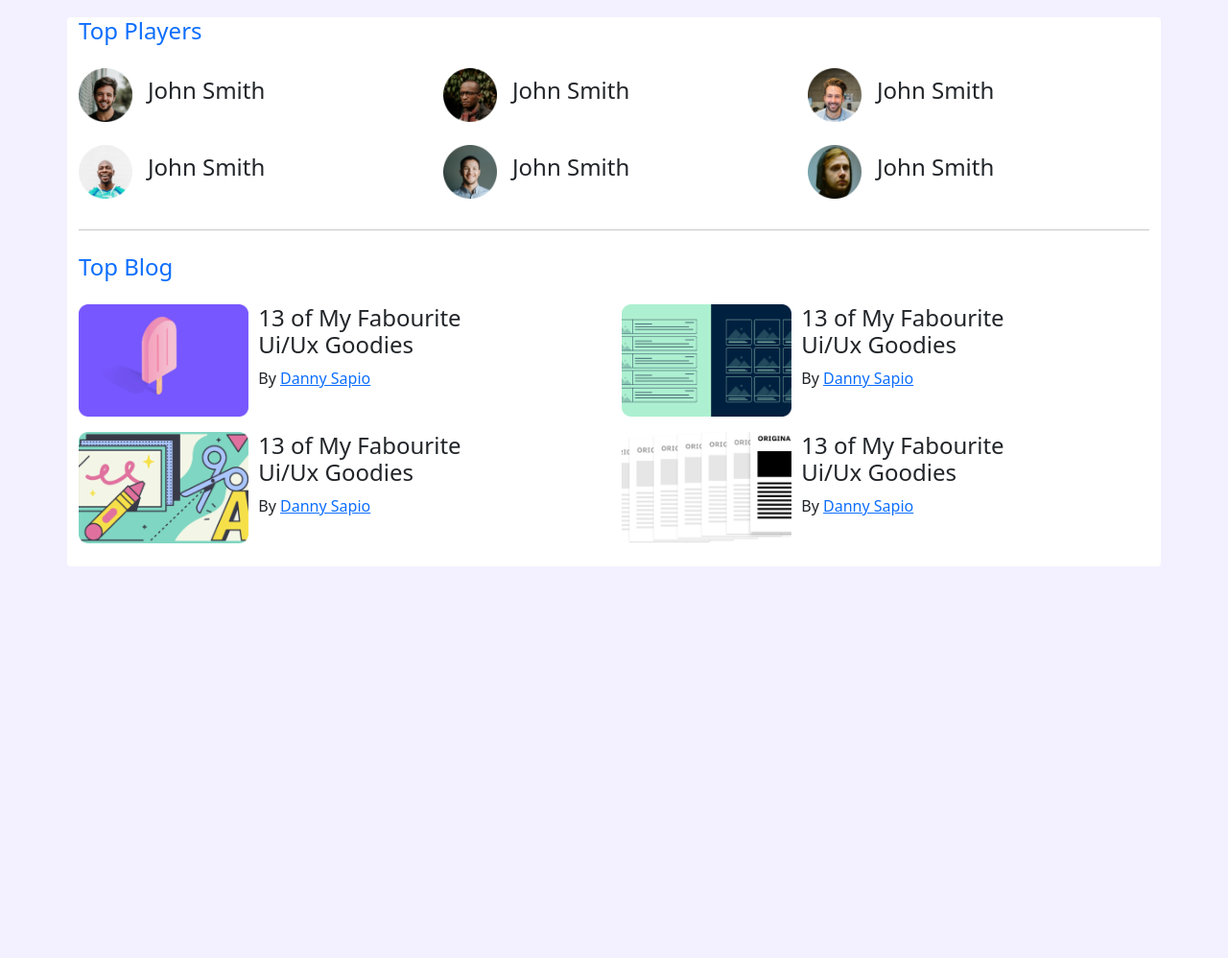
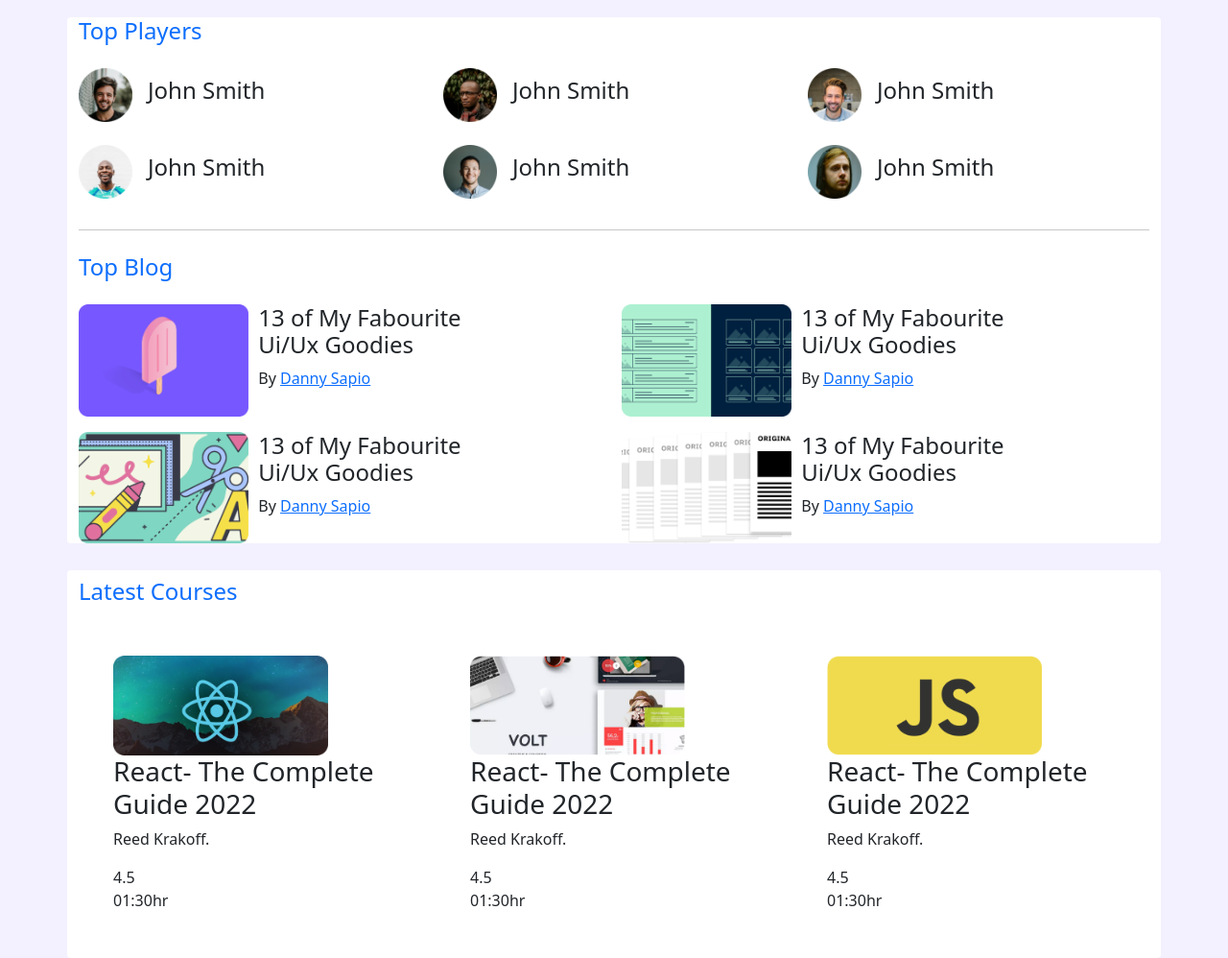
Before and after one commit to robinrakibul/leader-board-bootstrap5, a plain HTML site: page index.html in a window 1280 px wide. Shown: the part 90-1088 px from the top of the page at 96% size. Before the commit the page ends 800 px from the top, so only its background shows below. Drawn offline with Linux system fonts and the light colour scheme.

Commit message:
leaderboard project finised with bootstrap5

```diff
--- a/index.html
+++ b/index.html
@@ -119,9 +119,89 @@
           </div>
 
         </div>
-<br>
       </section>
-      <section class="courses">
+      <br>
+      <section class="courses container bg-white rounded">
+        <h4 class="pt-2 text-primary g-3 my-1 col-md-4 col-lg-4 col-12">
+          Latest Courses
+        </h4>
+      <div class="row coursescol-md-3 col-12">
+          <div class="col course p-5">
+              <div class="course-banner">
+                  <img src="images/courses/course-1.png" height="104px" width="224px" alt="">
+              </div>
+              <div class="course-detail">
+                  <h3 class="course-title">
+                      React- The Complete Guide 2022
+                  </h3>
+                  <p class="course-author">Reed Krakoff.</p>
+                  <div class="course-info">
+                      <div>
+                          <i class="fas fa-star filled"></i>
+                          <i class="fas fa-star filled"></i>
+                          <i class="fas fa-star filled"></i>
+                          <i class="fas fa-star filled"></i>
+                          <i class="fas fa-star empty"></i>
+                          <span>4.5</span>
+                      </div>
+                      <div class="course-duration">
+                          <i class="far fa-clock"></i>
+                          01:30hr
+                      </div>
+                  </div>
+              </div>
+          </div>
+          <div class="col course p-5">
+              <div class="course-banner">
+                  <img src="images/courses/course-2.png" height="104px" width="224px" alt="">
+              </div>
+              <div class="course-detail">
+                  <h3 class="course-title">
+                      React- The Complete Guide 2022
+                  </h3>
+                  <p class="course-author">Reed Krakoff.</p>
+                  <div class="course-info">
+                      <div>
+                          <i class="fas fa-star filled"></i>
+                          <i class="fas fa-star filled"></i>
+                          <i class="fas fa-star filled"></i>
+                          <i class="fas fa-star filled"></i>
+                          <i class="fas fa-star empty"></i>
+                          <span>4.5</span>
+                      </div>
+                      <div class="course-duration">
+                          <i class="far fa-clock"></i>
+                          01:30hr
+                      </div>
+                  </div>
+              </div>
+          </div>
+          <div class="col course p-5">
+              <div class=" course-banner">
+                  <img src="images/courses/course-3.png" height="104px" width="224px" alt="">
+              </div>
+              <div class="course-detail">
+                  <h3 class="course-title">
+                      React- The Complete Guide 2022
+                  </h3>
+                  <p class="course-author">Reed Krakoff.</p>
+                  <div class="course-info">
+                      <div>
+                          <i class="fas fa-star filled"></i>
+                          <i class="fas fa-star filled"></i>
+                          <i class="fas fa-star filled"></i>
+                          <i class="fas fa-star filled"></i>
+                          <i class="fas fa-star empty"></i>
+                          <span>4.5</span>
+                      </div>
+                      <div class="course-duration">
+                          <i class="far fa-clock"></i>
+                          01:30hr
+                      </div>
+                  </div>
+              </div>
+          </div>
+      </div>
 
       </section>
     </main>
```
Also changed, not shown: 2 other files.
